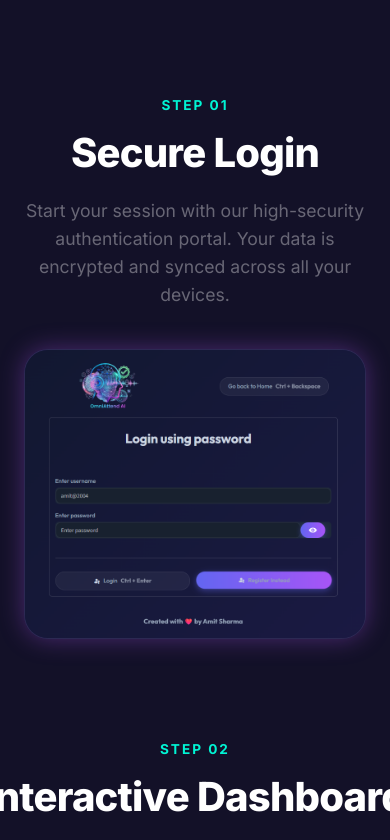
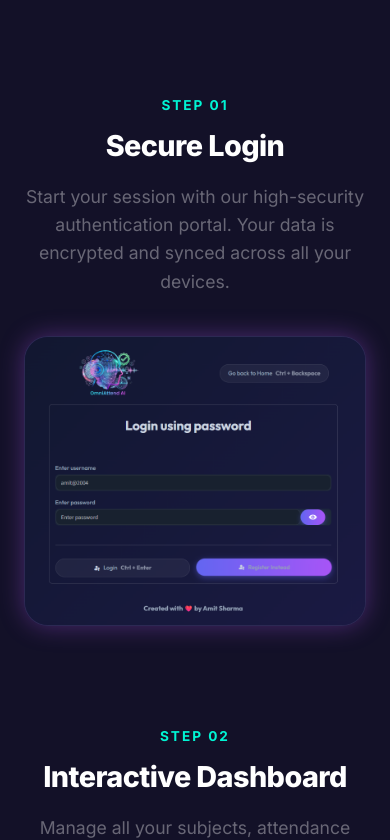
Before and after one commit to Amit292004/OmniAttend-AI, a Next.js app in the folder landingpage/: page / in a window 390 px wide. Shown: the part 2906-3746 px from the top of the page. Built offline with nearby package versions, Linux system fonts and the light colour scheme; no server answers.

Commit message:
Force mobile typography override for flow content

```diff
--- a/landingpage/src/app/globals.css
+++ b/landingpage/src/app/globals.css
@@ -417,7 +417,12 @@ h1, h2, h3, h4, .brand-font {
   .section { padding: 80px 24px; }
   .grid-3 { grid-template-columns: 1fr; }
   .flow-step, .flow-step:nth-child(even) { flex-direction: column; text-align: center; }
-  .flow-heading { font-size: 1.8rem; word-wrap: break-word; }
+  .flow-heading, .flow-content h3 {
+    font-size: 1.8rem !important;
+    overflow-wrap: break-word;
+    word-break: break-word;
+    hyphens: auto;
+  }
   .footer { padding: 60px 24px 30px; }
   .footer-grid { grid-template-columns: 1fr; gap: 40px; }
 
```
